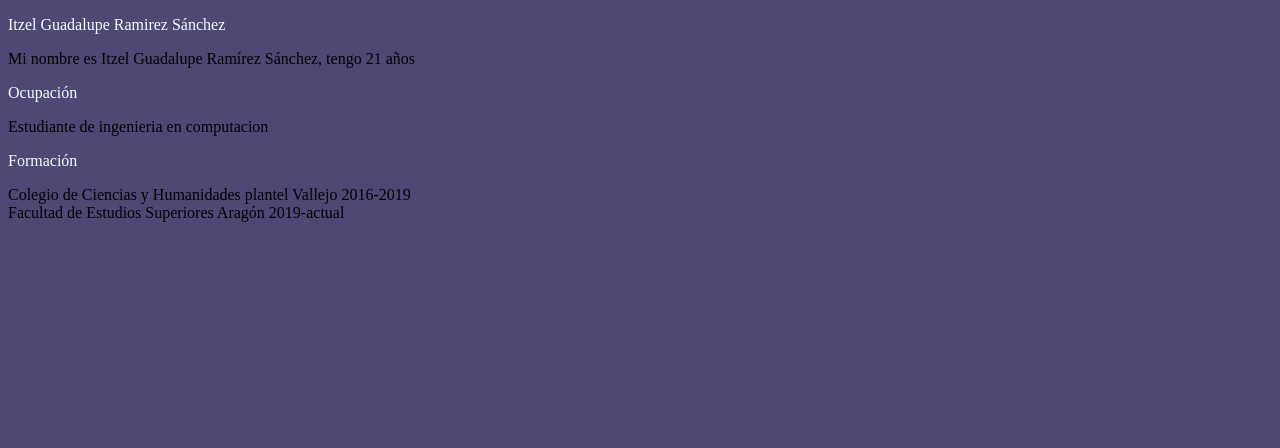
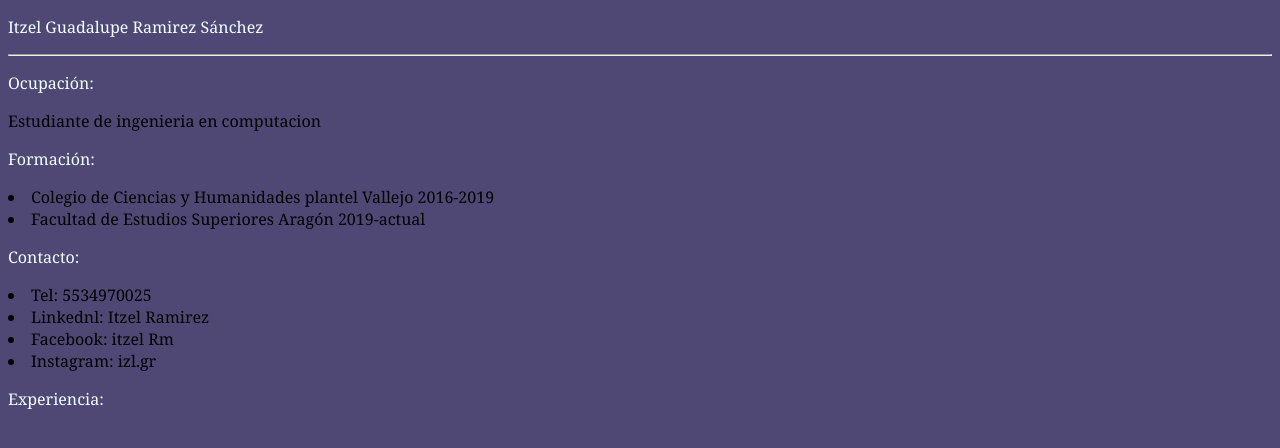
Before and after one commit to izl-gr/mi-cv, a plain HTML site: page index2.html in a window 1280 px wide. Drawn offline with Linux system fonts and the light colour scheme.

Commit message:
Moficaciones

```diff
--- a/index2.html
+++ b/index2.html
@@ -10,19 +10,19 @@
 <body>
     <div class="div1">
         <p>Itzel Guadalupe Ramirez Sánchez</p>
+        <hr>
         <div class="segundo-texto"></div>
-            Mi nombre es Itzel Guadalupe Ramírez Sánchez, tengo 21 años
-
-            <p>Ocupación</p>
-            Estudiante de ingenieria en computacion
-
-            <p>Formación</p>
-            Colegio de Ciencias y Humanidades plantel Vallejo
-                        2016-2019
-<br>
-
-            Facultad de Estudios Superiores Aragón
-                        2019-actual
+        <p>Ocupación:</p>
+        Estudiante de ingenieria en computacion
+        <p>Formación:</p>
+        <li>Colegio de Ciencias y Humanidades plantel Vallejo 2016-2019</li>
+        <li>Facultad de Estudios Superiores Aragón 2019-actual</li>
+        <p>Contacto:</p>
+        <li>Tel: 5534970025</li>
+        <li>Linkednl: Itzel Ramirez</li>
+        <li>Facebook: itzel Rm</li>
+        <li>Instagram: izl.gr</li>
+        <p>Experiencia:</p>
     </div>
 </body>
 </html>
--- a/styles.css
+++ b/styles.css
@@ -1,11 +1,10 @@
 body{
     background: rgb(80, 72, 116);
+    font-family: Georgia, 'Times New Roman', Times, serif;
 }
-
 .div1 p{
     color: azure;
 }
-
 .segundo-texto{
     color: rgb(107, 107, 226);
 }
```
